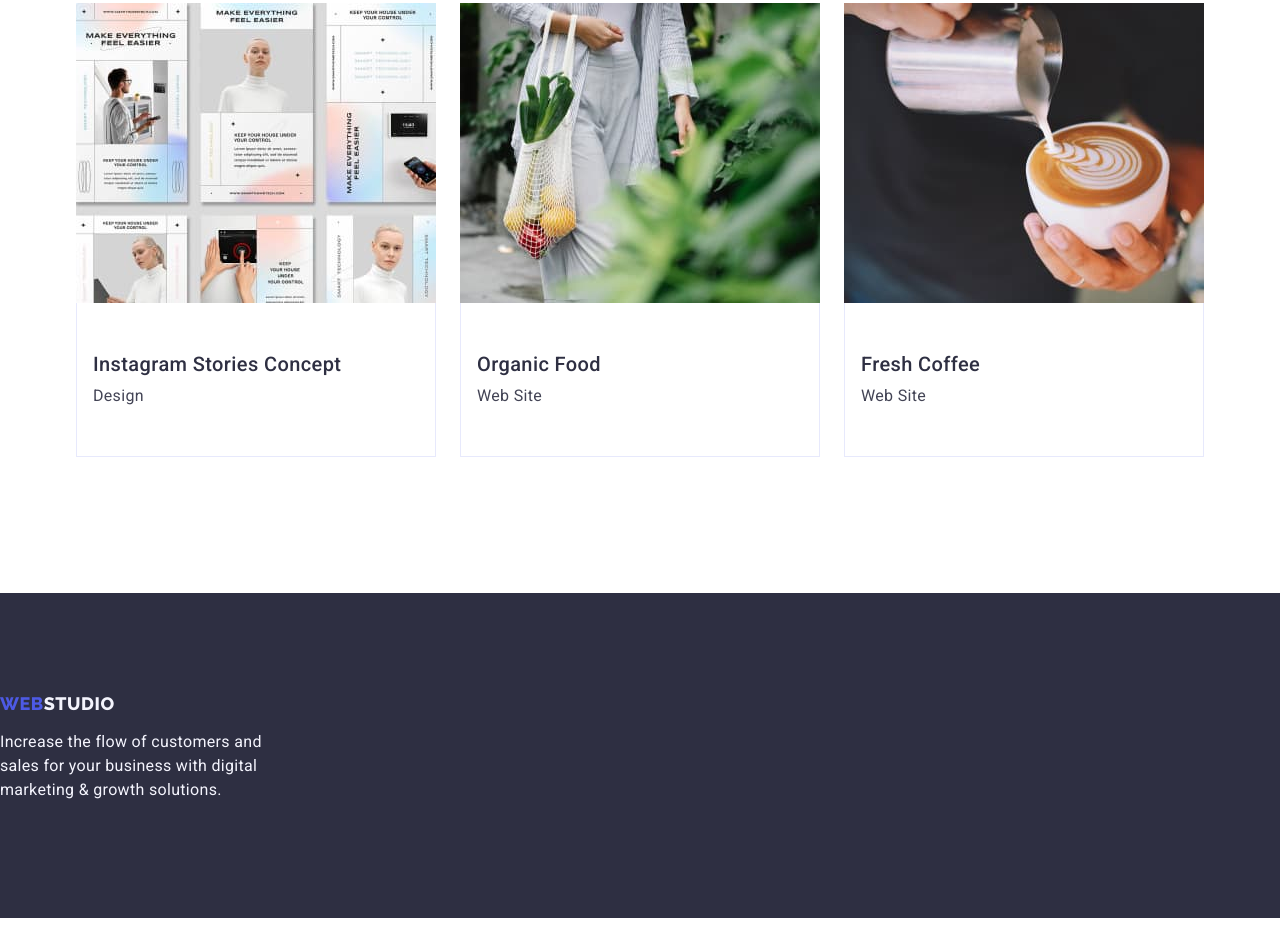
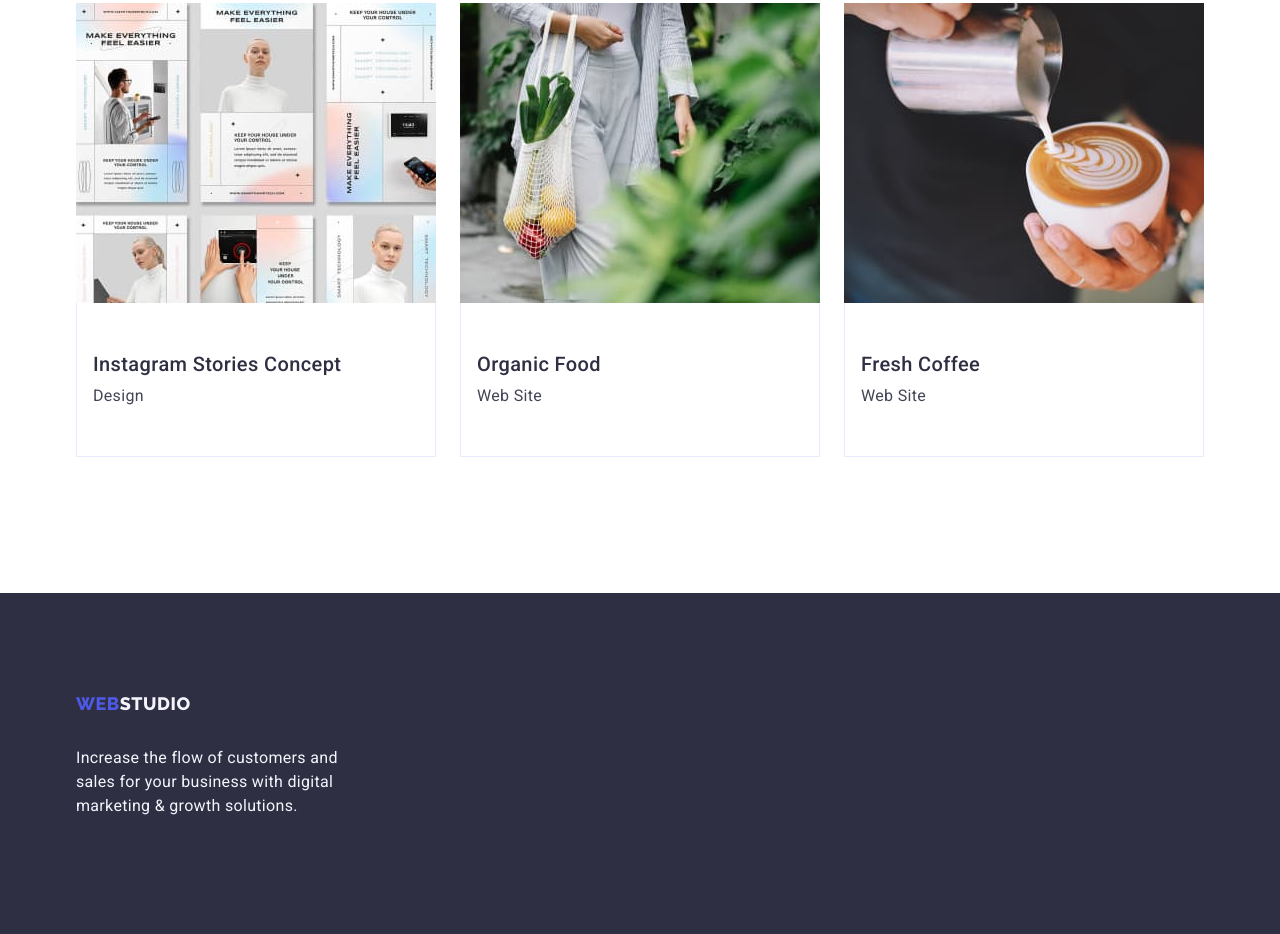
Before and after one commit to ihor-mikheyev/goit-markup-hw-03, a plain HTML site: page portfolio.html in a window 1280 px wide. Shown: the part 1291-2225 px from the top of the page. Drawn offline with nearby package versions, Linux system fonts and the light colour scheme.

Commit message:
Update portfolio.html

```diff
--- a/portfolio.html
+++ b/portfolio.html
@@ -171,8 +171,12 @@
 
     <!-- Footer -->
     <footer class="footer">
-        <a class="logo link" href="./index.html">Web<span class="footer-accent-color">Studio</span></a>
-        <p class="footer-text">Increase the flow of customers and sales for your business with digital marketing & growth solutions.</p>
+        <div class="container">
+            <a class="footer-logo logo link" href="./index.html">Web<span class="footer-accent-color">Studio</span></a>
+            <p class="footer-text">Increase the flow of customers and sales for your business with digital marketing &
+                growth
+                solutions.</p>
+        </div>
     </footer>
 
 </body>
```
